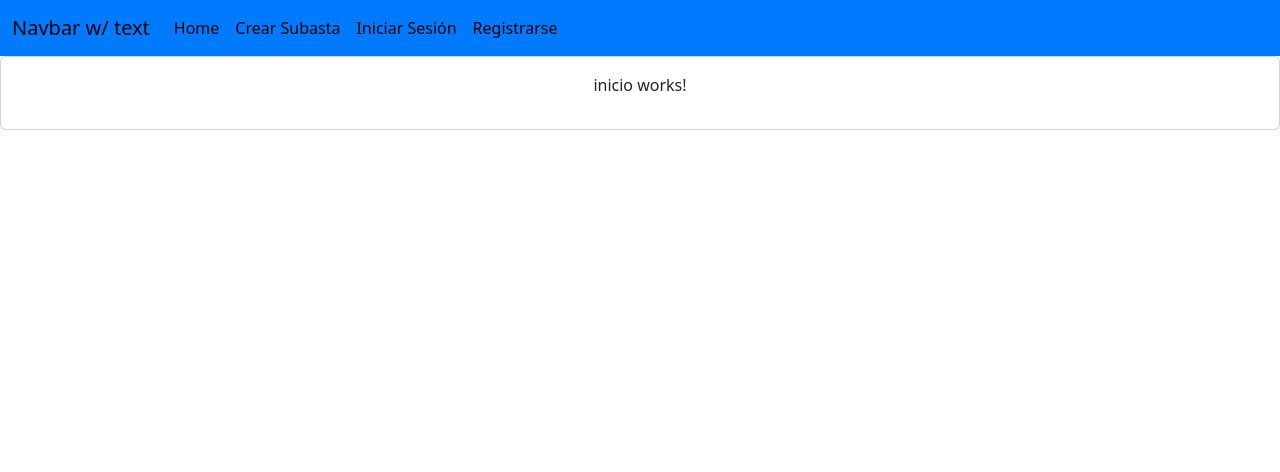
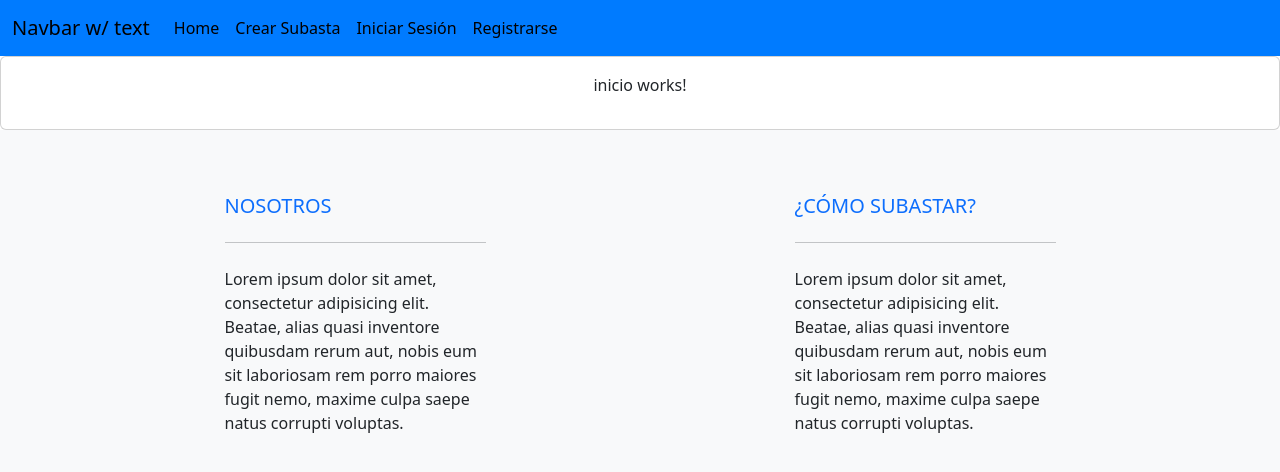
Before and after one commit to elsanto0602/Front_end_tesoros_en_linea, an Angular app: page / in a window 1280 px wide. Shown: the top 472 px of the page. Built offline with nearby package versions, Linux system fonts and the light colour scheme.

Commit message:
agregar footer

```diff
--- a/src/app/app.component.html
+++ b/src/app/app.component.html
@@ -5,3 +5,4 @@
 
   </div>
 </div>
+<app-footer></app-footer>
--- a/src/app/app.component.ts
+++ b/src/app/app.component.ts
@@ -1,11 +1,12 @@
 import { Component } from '@angular/core';
 import { RouterOutlet } from '@angular/router';
 import { HeaderComponent } from './shared/header/header/header.component';
+import { FooterComponent } from './shared/footer/footer/footer.component';
 
 @Component({
   selector: 'app-root',
   standalone: true,
-  imports: [RouterOutlet, HeaderComponent],
+  imports: [RouterOutlet, HeaderComponent, FooterComponent],
   templateUrl: './app.component.html',
   styleUrl: './app.component.css'
 })
--- a/src/app/pages/login/login/login.component.html
+++ b/src/app/pages/login/login/login.component.html
@@ -1,5 +1,5 @@
 <div class="container">
-    <span>Iniciar Sesión</span>
+    <span class="span mb-3">Iniciar Sesión</span>
   <div class="form-floating mb-3">
     <input
       type="email"
@@ -19,7 +19,7 @@
     <label for="floatingPassword">Contraseña</label>
   </div>
   <!-- <div class="botonLogin"> -->
-    <button type="button" class="btn btn-primary">Ingresar</button>
+    <button type="button" class="btn btn-primary mb-3">Ingresar</button>
   <!-- </div> -->
 
 </div>
--- a/src/app/shared/footer/footer/footer.component.css
+++ b/src/app/shared/footer/footer/footer.component.css
@@ -0,0 +1,7 @@
+footer{
+    text-align: center;
+    margin-top: 2rem;
+    background-color: #007bff;
+    margin-top: auto;
+
+}
--- a/src/app/shared/footer/footer/footer.component.html
+++ b/src/app/shared/footer/footer/footer.component.html
@@ -1 +1,30 @@
-<p>footer works!</p>
+<footer class="bg-light text-dark pt-5 pb-4">
+  <div class="container text-center text-md-start">
+    <div class="row text-center text-md-start">
+      <div class="col-md-3 col-lg-3 col-xl-3 mx-auto mt-3">
+        <h5 class="text-uppercase mb-4 font-weight-bold text-primary">
+          nosotros
+        </h5>
+        <hr class="mb-4" />
+        <p>
+          Lorem ipsum dolor sit amet, consectetur adipisicing elit. Beatae,
+          alias quasi inventore quibusdam rerum aut, nobis eum sit laboriosam
+          rem porro maiores fugit nemo, maxime culpa saepe natus corrupti
+          voluptas.
+        </p>
+      </div>
+      <div class="col-md-3 col-lg-3 col-xl-3 mx-auto mt-3">
+        <h5 class="text-uppercase mb-4 font-weight-bold text-primary">
+          ¿cómo subastar?
+        </h5>
+        <hr class="mb-4" />
+        <p>
+          Lorem ipsum dolor sit amet, consectetur adipisicing elit. Beatae,
+          alias quasi inventore quibusdam rerum aut, nobis eum sit laboriosam
+          rem porro maiores fugit nemo, maxime culpa saepe natus corrupti
+          voluptas.
+        </p>
+      </div>
+    </div>
+  </div>
+</footer>
```
